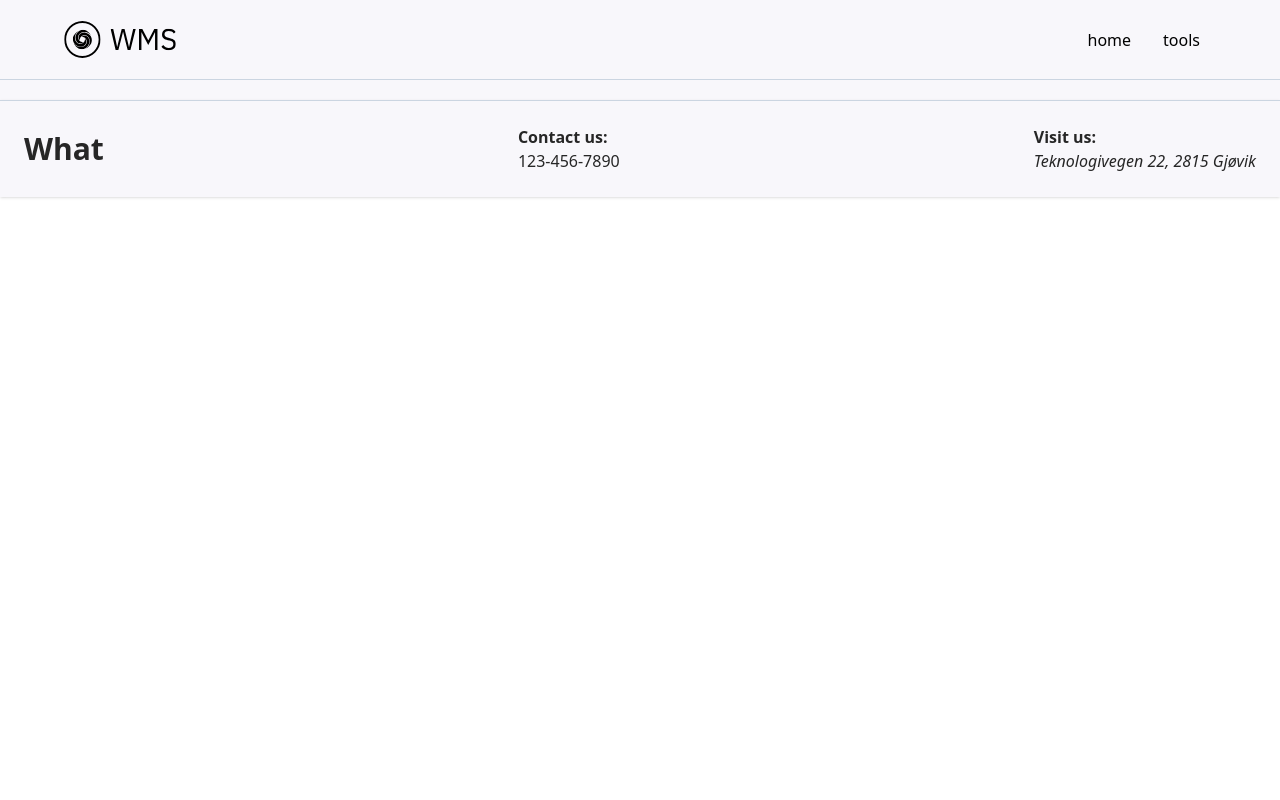
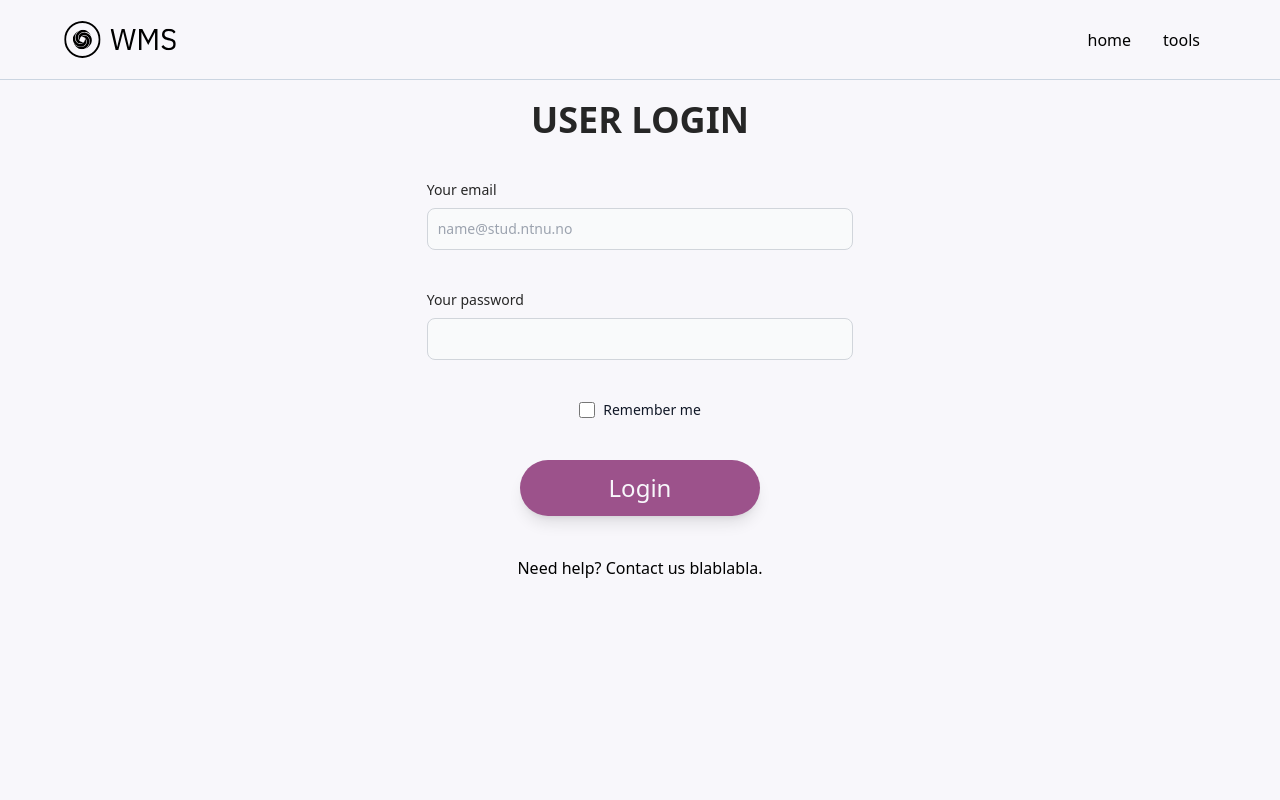
Before and after one commit to tijohans/WorkshopManagementSystem, a React (Vite) app in the folder app/: page /login in a window 1280 px wide. Shown: the top 800 px of the page. Built offline with nearby package versions, Linux system fonts and the light colour scheme.

Commit message:
Created login page, working on login component

```diff
--- a/app/src/App.tsx
+++ b/app/src/App.tsx
@@ -9,6 +9,7 @@ import Table from './components/Table'
 import Button from './components/Button'
 import ToolsOverview from './pages/ToolsOverview'
 import ToolPage from './pages/ToolPage'
+import LoginPage from './pages/LoginPage'
 
 function App() {
   const [count, setCount] = useState(0)
@@ -22,6 +23,11 @@ function App() {
         <Route path='/tools'>
           <Route index element={<ToolsOverview /> } />
           <Route path=':id' element={<ToolPage />} />
+
+        </Route>
+
+        <Route element={<LoginPage /> } path='/login'>
+
         </Route>
 
       </Routes>
--- a/app/src/components/Button.tsx
+++ b/app/src/components/Button.tsx
@@ -7,7 +7,7 @@ type ButtonProps = {
 
 export default function Button(props: ButtonProps){
   return (
-      <button type="button" className="group shadow-lg h-14  px-5 m-2 rounded-full transition-colors duration-500 ease-in-out  text-ghost-white bg-plum hover:delay-50  hover:bg-robin-egg-blue  hover:text-eerie-black  focus:outline-none font-medium text-xl md:text-2xl w-50 md:w-80 text-center mr-2 mb-2">
+      <button type="button" className=" w-40 group shadow-lg h-14  px-5 m-2 rounded-full transition-colors duration-500 ease-in-out  text-ghost-white bg-plum hover:delay-50  hover:bg-robin-egg-blue  hover:text-eerie-black  focus:outline-none font-medium text-xl md:text-2xl w-50 md:w-60 text-center mr-2 mb-2">
         <div className="flex align-middle justify-center">
           {props.text}
           {props.showicon == true ? <img src="icons/arrow-right.svg" className="h-7 group-hover:invert group-hover:delay-40 duration-500 md:h-9  "/>: null}
--- /dev/null
+++ b/app/src/components/LoginForm.tsx
@@ -0,0 +1,33 @@
+import React, { ReactNode, useState } from 'react'
+import Button from './Button'
+import SmallButton from './SmallButton'
+
+export default function LoginForm() {
+
+    return (
+        <body className="min-h-screen">
+
+<form className="top-1 h-200 flex flex-col justify-center items-center space-y-10 ">
+<h2 className="uppercase text-3xl font-bold text-eerie-black md:text-4xl ">User login</h2>
+  <div className="mb-6 w-11/12 md:w-4/12 ">
+    <label htmlFor="email" className="block mb-2 text-sm font-medium text-eerie-black ">Your email</label>
+    <input type="email" id="email" className="bg-gray-50 border border-gray-300 text-eerie-black text-sm rounded-lg focus:ring-robin-egg-blue focus:border-robin-egg-blue block w-full p-2.5 " placeholder="name@stud.ntnu.no" required/>
+  </div>
+  <div className="mb-6 w-11/12 md:w-4/12">
+    <label htmlFor="password" className="block mb-2 text-sm font-medium text-eerie-black ">Your password</label>
+    <input type="password" id="password" className="bg-gray-50 border border-gray-300 text-eerie-black text-sm rounded-lg focus:ring-robin-egg-blue focus:border-robin-egg-blue block w-full p-2.5 " required/>
+  </div>
+  <div className="flex items-start mb-6">
+    <div className="flex items-center h-5">
+      <input id="remember" type="checkbox" value="" className="w-4 h-4 border border-gray-300 rounded bg-gray-50 focus:ring-3 focus:robin-egg-blue " required/>
+    </div>
+    <label htmlFor="remember" className="ml-2 text-sm font-medium text-gray-900 ">Remember me</label>
+  </div>
+ <Button text="Login"/>
+ <p className="">Need help? Contact us blablabla.</p>
+</form>
+
+    </body>
+    )
+
+}
--- /dev/null
+++ b/app/src/pages/LoginPage.tsx
@@ -0,0 +1,15 @@
+import React, { useState, useEffect } from 'react'
+import axios from 'axios'
+import LoginForm from '../components/LoginForm'
+
+
+
+export default function LoginPage() {
+
+    return (
+        <div>
+          <LoginForm />
+        </div>
+    )
+
+}
```
